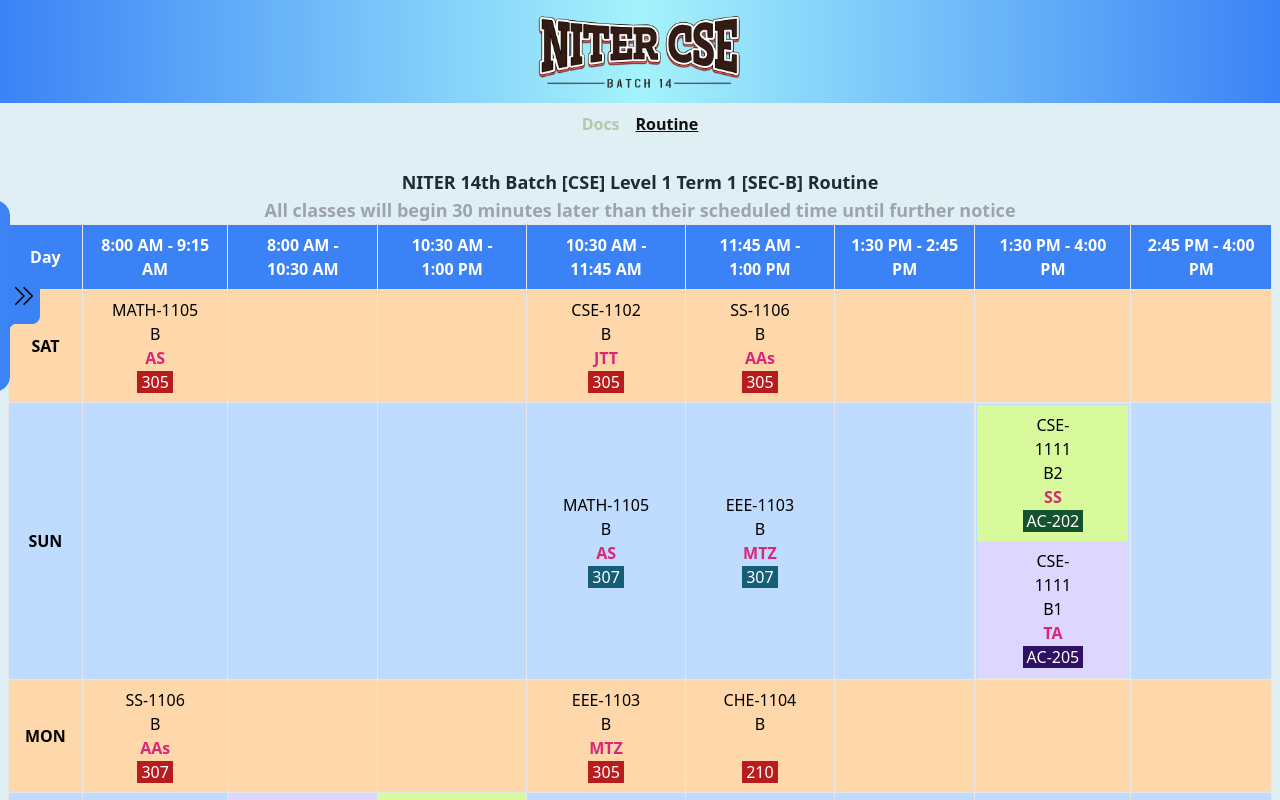
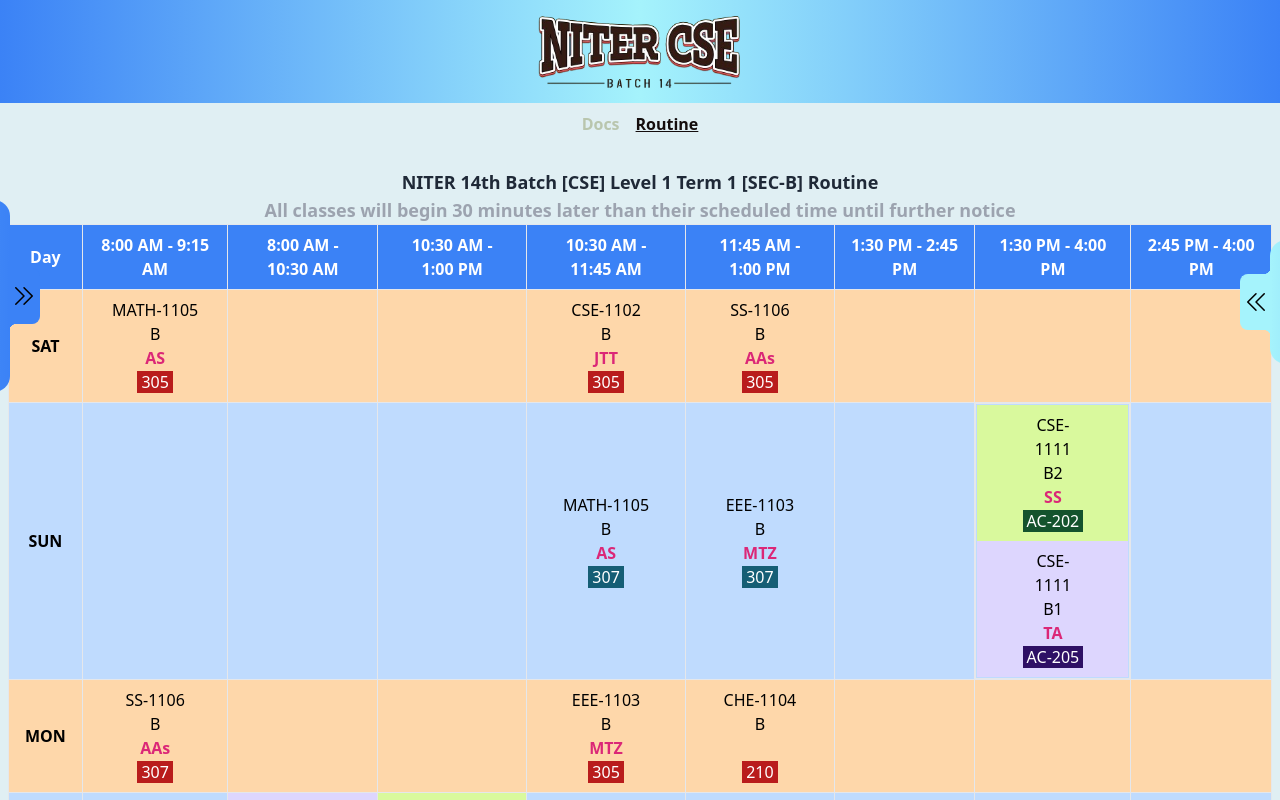
Before and after one commit to MoinulIslamNabin/Niter_Personal_project_1, a React (Vite) app: page / in a window 1280 px wide. Both pictures are taken after a click on the button "Routine". Shown: the top 800 px of the page. Built offline with nearby package versions, Linux system fonts and the light colour scheme.

Commit message:
2nd drawer added

```diff
--- a/src/Components/Drawer/Drawer.jsx
+++ b/src/Components/Drawer/Drawer.jsx
@@ -5,6 +5,7 @@ import whatsapp from "../../assets/whatsapp.png";
 const Drawer = () => {
   return (
     <>
+    {/* left */}
       <div className="z-10 fixed -left-[250px] md:-left-[447px] top-[17%] md:top-1/4  md:hover:translate-x-[450px] hover:translate-x-[250px] ease-in-out duration-1000 group">
         <div className="card bg-gradient-to-r from-cyan-200 to-blue-500 relative">
           <div className="card-body pt-3 pb-6 px-6 items-center justify-center text-left">
@@ -111,6 +112,52 @@ const Drawer = () => {
           </div>
         </div>
       </div>
+      {/* right */}
+      <div className="z-10 fixed -right-[237px] top-[45%] md:top-[30%]  md:hover:translate-x-[-237px] hover:translate-x-[-235px] ease-in-out duration-1000 group">
+        <div className="card bg-gradient-to-r from-cyan-200 to-blue-500 relative">
+          <div className="card-body pt-3 pb-6 px-6 items-center justify-center text-left">
+            <h2 className="card-title text-black font-bold">
+              Section Coordinator
+            </h2>
+            <div
+              role="tablist"
+              className="tabs tabs-lifted absolute left-0 top-1/2 transform -translate-x-3/4 -translate-y-1/2 flex flex-col justify-center items-center"
+            >
+              <a
+                role="tab"
+                className="tab [--tab-bg:transparent] [--tab-border-color:transparent]"
+              ></a>
+              <a
+                role="tab"
+                className="-rotate-90 tab font-semibold  text-sm md:text-base  text-black [--tab-bg:#a5f3fc] [--tab-border-color:#a5f3fc] tab-active before:bg-top"
+              >
+                <img
+                  src={icon}
+                  alt=""
+                  className="transition-all duration-500 ease-in-out group-hover:rotate-180"
+                />
+              </a>
+              <a
+                role="tab"
+                className="tab [--tab-bg:transparent] [--tab-border-color:transparent]"
+              ></a>
+            </div>
+            <div className="flex flex-col gap-1">
+                  <div className="flex gap-2 justify-center items-center">
+                    <h5 className="text-sm md:text-base text-center text-black opacity-85 font-medium">
+                    Tanvir Ahmed
+                    </h5>
+                  </div>
+                  <div className="flex gap-2 justify-center items-center">
+                    <img src={whatsapp} />
+                    <h5 className="text-base text-black font-medium opacity-70 hover:underline">
+                      01764199948
+                    </h5>
+                  </div>
+                </div>
+          </div>
+        </div>
+      </div>
     </>
   );
 };
--- a/src/Components/Footer/Footer.jsx
+++ b/src/Components/Footer/Footer.jsx
@@ -9,7 +9,7 @@ import me from "../../assets/me.jpg";
 
 const Footer = () => {
   return (
-    <div className="bg-gradient-to-l from-blue-500 via-cyan-200 to-blue-500">
+    <div className=" bg-gradient-to-l from-blue-500 via-cyan-200 to-blue-500">
       <footer className="container !mx-auto justify-items-center footer text-base-content border-white opacity-70 border-b lg:px-20 py-8">
         <div className="hero-content w-full text-center">
           <div className="w-10/12 flex flex-col justify-center items-center gap-2">
--- a/src/Components/Home/Routine/Routine.jsx
+++ b/src/Components/Home/Routine/Routine.jsx
@@ -5,7 +5,7 @@ import "./Routine.css";
 
 const Routine = () => {
   return (
-    <div className="lg:h-screen container mx-auto py-4 px-2">
+    <div className=" container mx-auto py-4 px-2">
       <div className="overflow-x-auto">
         <table className="table-auto w-full border-collapse border border-gray-300 my-4 bg-white">
           <caption className="caption-top text-lg font-semibold text-gray-800">
```
Also changed, not shown: src/assets/back.png (deleted), src/assets/down.png (added).
